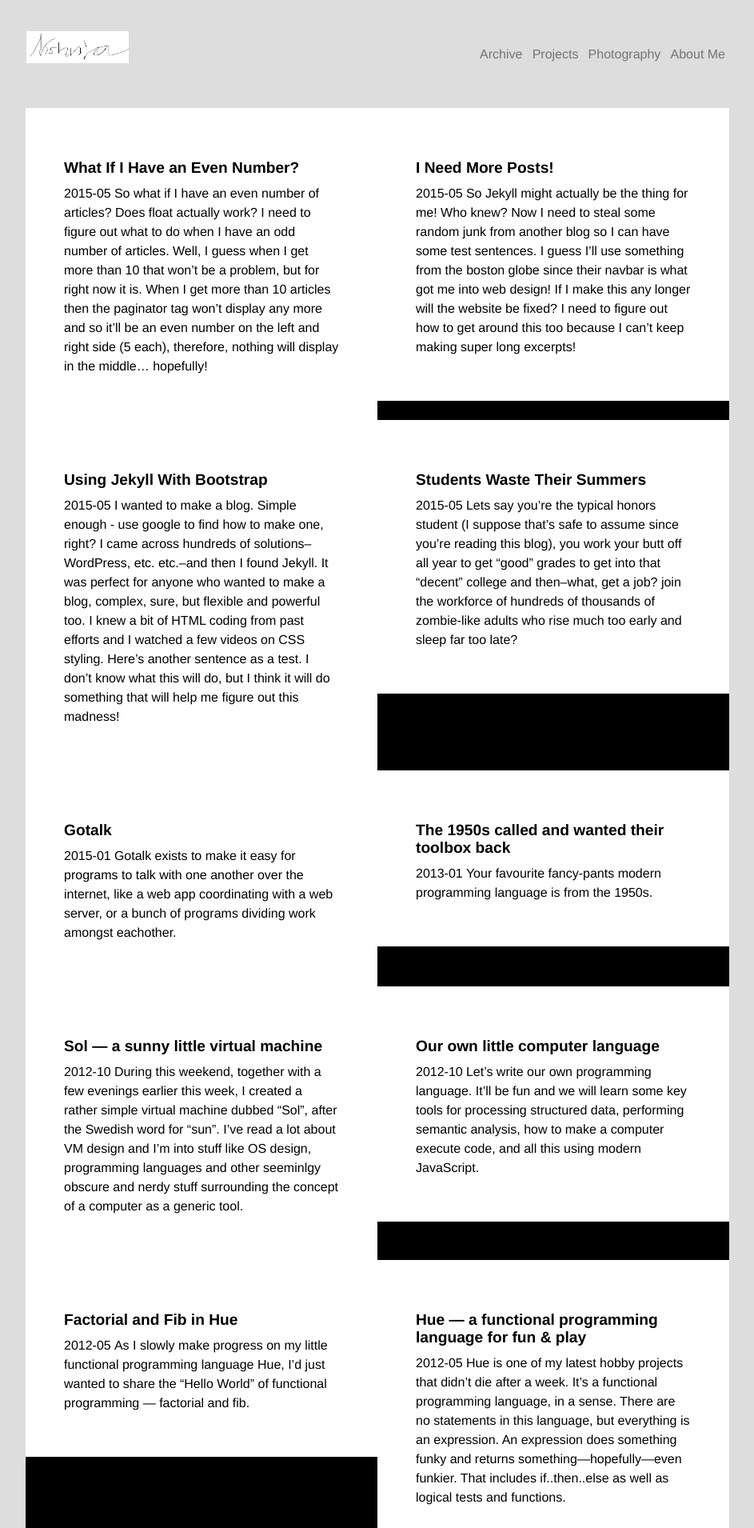
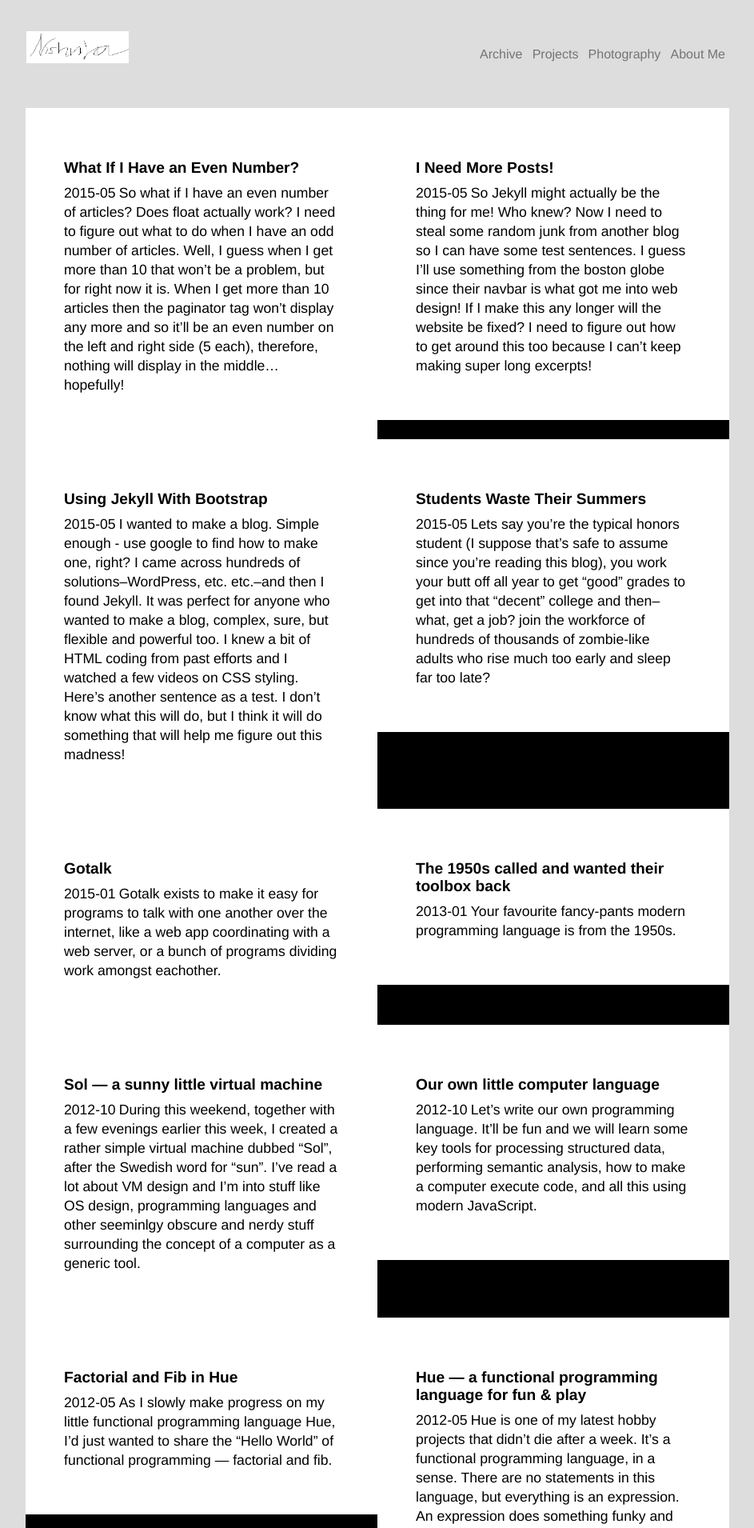
Before and after one commit to Nishnha/nishnha.github.io, a Jekyll site: the page built from index.html, in a window 1280 px wide. Shown: the top 1910 px of the page at 80% size, without its empty margins (168-1111 px from the left). Built offline with Jekyll 4.4.1, drawn with Linux system fonts in a browser that asks for light colours; nearby versions of some CDN libraries; some web fonts are replaced; the list of posts is cut into pages by our own code.

Commit message:
Changed to be more responsive
Margin shrinks before bootstrap collapses the page into singe columns.

```diff
--- a/CNAME
+++ b/CNAME
@@ -1 +1 @@
-nishnha.github.io
+nishnha.me
--- a/css/main.css
+++ b/css/main.css
@@ -37,11 +37,27 @@
     padding-right: 15px;
 }
 
+/* Small devices paginate fix */
+@media (max-width: 768px) {
+    .paginate {
+        width: 100%;
+    }
+}
+
+.paginator-left {
+    float: left;
+}
+
+.paginator-right {
+    float: right;
+}
+
 .paginator-left p, .paginator-right p {
     display: inline;
+    word-wrap: break-word;
     font-family: "HelveticaNeue-Light", "Helvetica Neue Light", "Helvetica Neue", Helvetica, Arial, "Lucida Grande", sans-serif;
     font-weight: 300;
-    font:20px 'Helvetica Neue';
+    font:22px 'Helvetica Neue';
 }
 
 .paginate a {
--- a/index.html
+++ b/index.html
@@ -1,10 +1,8 @@
 ---
 layout: default
 ---
-<div class="containter">
-    <div class="row">
-        <div class="col-md-12">
-            <div class="paginate">
+
+<div class="paginate">
 
 <!-- must add | offset: 1 to for loop to add latest post
     <div class="row no-gutter">
@@ -25,7 +23,7 @@
     {% assign loopindex = forloop.index | modulo: 2 %}
     {% if loopindex == 1 %}
     <div class="row no-gutter">
-        <div class="col-md-6">
+        <div class="col-sm-6">
             <div class="paginator-left">
                 <h4><a href="{{ post.url }}"><b>{{ post.title }}</b></a></h4>
                 <p><span class="date">{{ post.date | date: "%Y-%m" }}</span></p>
@@ -33,7 +31,7 @@
             </div>
         </div>
         {% else %}
-        <div class="col-md-6">
+        <div class="col-sm-6">
             <div class="paginator-right">
                 <h4><a href="{{ post.url }}"><b>{{ post.title }}</b></a></h4>
                 <p><span class="date">{{ post.date | date: "%Y-%m" }}</span></p>
@@ -44,7 +42,4 @@
     {% endif %}
     {% endfor %}
 
-            </div>
-        </div>
-    </div>
 </div>
```
Also changed, not shown: 4 other files.
